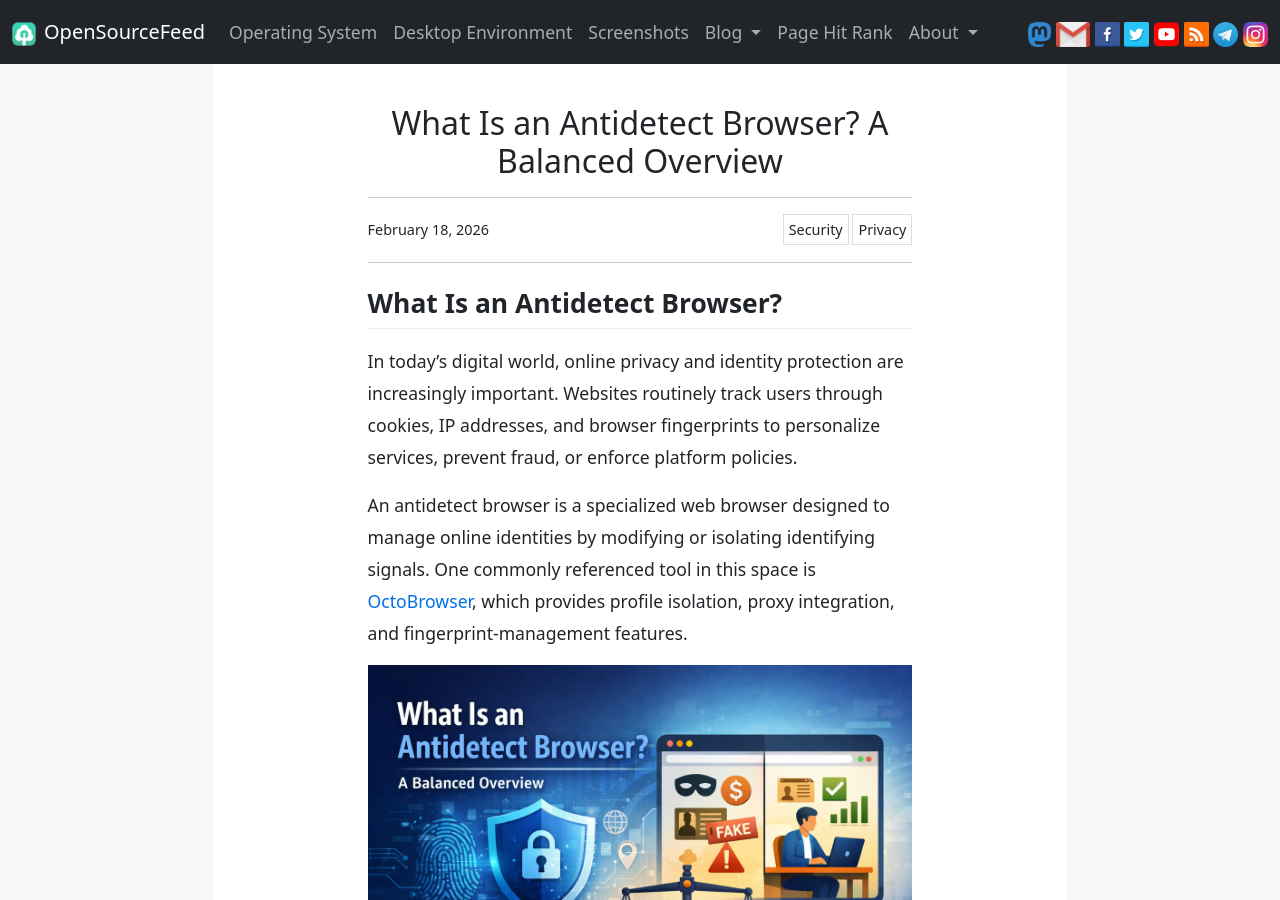
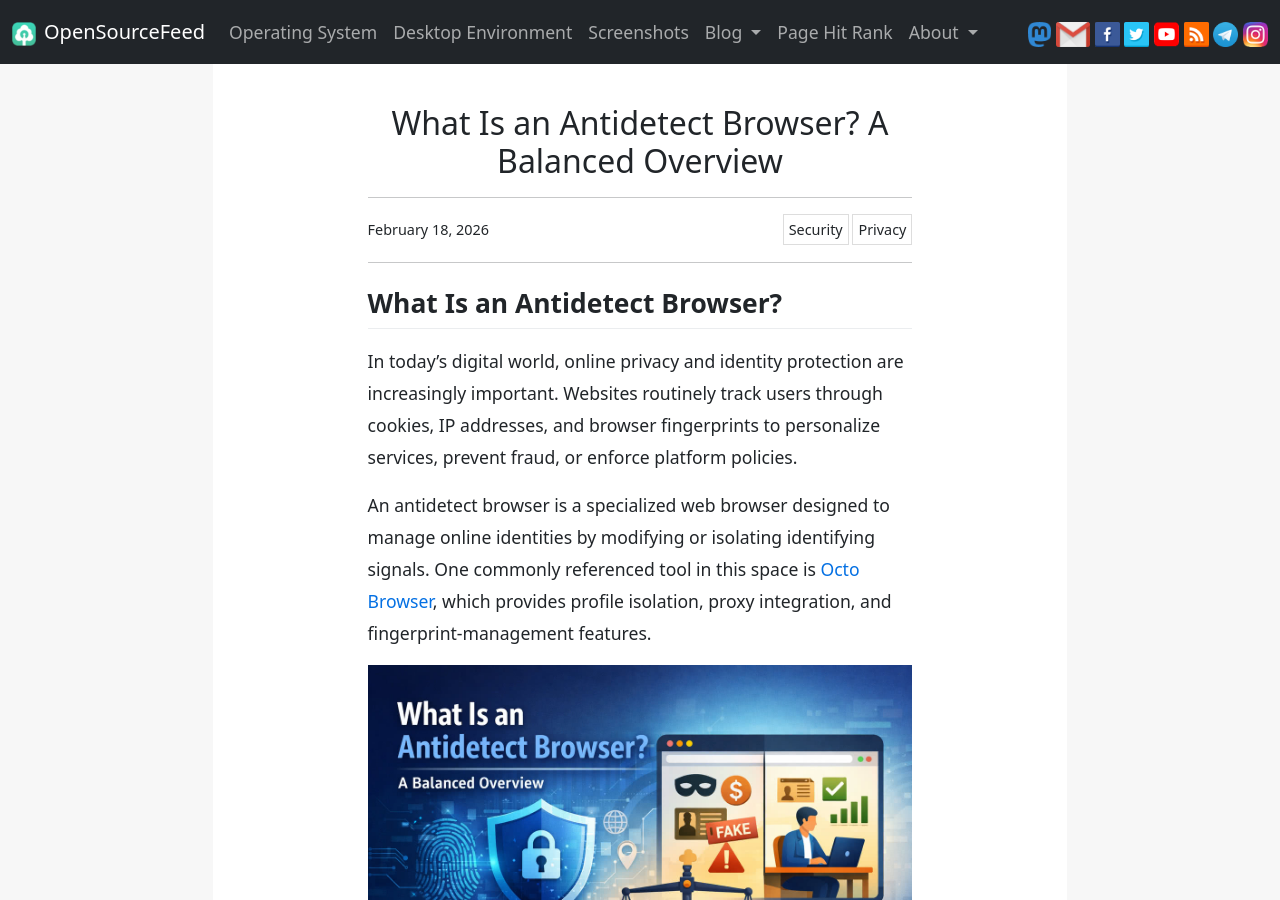
Before and after one commit to opensourcefeed/insights, a Jekyll site: the page built from _posts/2026-02-18-antidetect-browser-overview.md, in a window 1280 px wide and 900 px high. Built offline with Jekyll 4.4.1, drawn with Linux system fonts in a browser that asks for light colours; comment, search, counter and statistics services are not loaded.

Commit message:
Update link text

```diff
--- a/_posts/2026-02-18-antidetect-browser-overview.md
+++ b/_posts/2026-02-18-antidetect-browser-overview.md
@@ -11,7 +11,7 @@ image: /insights/assets/images/post-images/antidetect-browser.jpg
 
 In today’s digital world, online privacy and identity protection are increasingly important. Websites routinely track users through cookies, IP addresses, and browser fingerprints to personalize services, prevent fraud, or enforce platform policies.
 
-An antidetect browser is a specialized web browser designed to manage online identities by modifying or isolating identifying signals. One commonly referenced tool in this space is [OctoBrowser](https://octobrowser.net/), which provides profile isolation, proxy integration, and fingerprint-management features.
+An antidetect browser is a specialized web browser designed to manage online identities by modifying or isolating identifying signals. One commonly referenced tool in this space is [Octo Browser](https://octobrowser.net/), which provides profile isolation, proxy integration, and fingerprint-management features.
 
 ![What is Antidetect Browser](/insights/assets/images/post-images/antidetect-browser.jpg)
 
```
